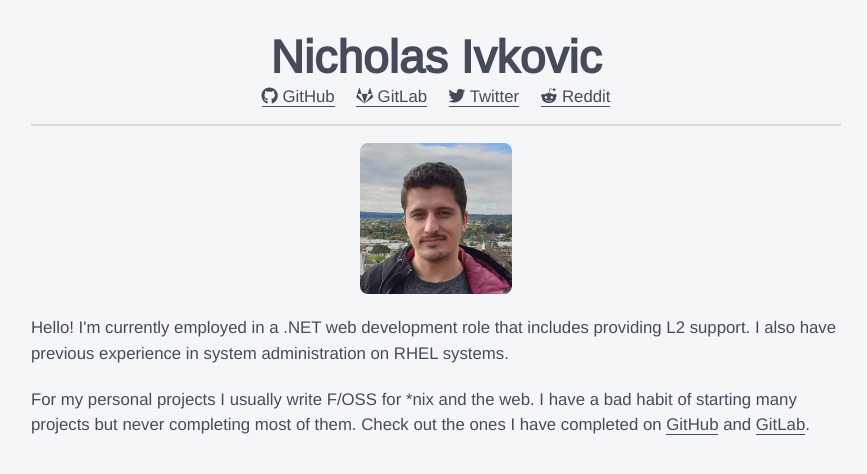
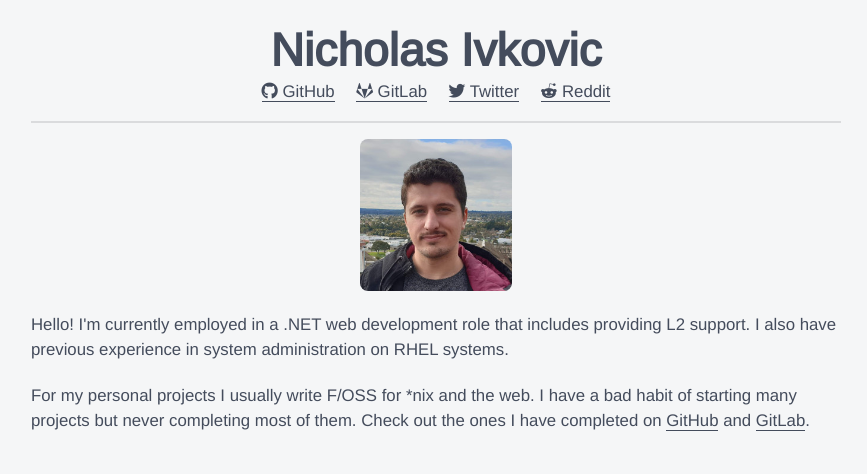
Before and after one commit to n-ivkovic/nivkovic.net, a plain HTML site: page index.html in a window 1280 px wide. Shown: the whole page, without its empty margins (204-1071 px from the left). Drawn offline with Linux system fonts and the light colour scheme.

Commit message:
CSS changes, minor HTML change * Removed some unused CSS * Added some CSS, including unused parts for potential future 'full' site * Removed target attr

```diff
--- a/css/nivkovic.css
+++ b/css/nivkovic.css
@@ -5,7 +5,6 @@
 }
 
 html {
-	overflow-y: scroll;
 	font-family: "Liberation Sans", "Arial", sans-serif;
 	font-size: 1.05em;
 	text-align: center;
@@ -20,18 +19,17 @@ body {
 	margin: 1em 0;
 	text-align: center;
 }
+#header h1 {
+	line-height: 85%;
+}
 #header ul {
-	margin: 0.75em 0;
+	margin: 0.5em 0 0 0;
 	padding: 0;
 	list-style-type: none;
 }
 #header ul li {
 	display: inline;
 	margin: 0 0.5em;
-	padding: 0;
-}
-#header h1 {
-	margin-bottom: -0.2em;
 }
 h1, h2, h3, h4, h5, h6 {
 	margin-bottom: 0.1em;
@@ -40,21 +38,6 @@ h1, h2, h3, h4, h5, h6 {
 }
 h1 {
 	font-size: 2.75em;
-}
-h2 {
-	font-size: 2em;
-}
-h3 {
-	font-size: 1.5em;
-}
-h4 {
-	font-size: 1.2em;
-}
-h5 {
-	font-size: 1em;
-}
-h6, figcaption, #footer {
-	font-size: 0.875em;
 }
 a:link, a:visited {
 	margin-bottom: 0.15em;
@@ -71,21 +54,25 @@ a:hover, a:active {
 	border-color: #7785A1;
 	color: #7785A1;
 }
-p {
+p, li, th, td {
+	line-height: 150%;
+}
+p, table {
 	margin: 1.25em 0;
-	line-height: 150%;
+}
+ul, ol {
+	padding: 0 0 0 1.25em;
+}
+ul {
+	list-style-type: disc;
 }
 hr {
 	border-width: 1px;
 	border-style: solid;
 	margin: 1em 0;
-	border-color: #DADBDD; /*#444C5C alpha 25%*/
 }
-ul {
-	list-style-type: disc;
-}
-li {
-	line-height: 120%;
+hr, table, tr, td, th, pre, blockquote {
+	border-color: #DADBDD; /*#444C5C alpha 25% on #F5F6F7*/
 }
 img {
 	display: block;
--- a/index.html
+++ b/index.html
@@ -21,10 +21,10 @@
 		<h1>Nicholas Ivkovic</h1>
 		<div id="nav" role="navigation" aria-label="External links">
 			<ul>
-				<li><a href="https://www.github.com/n-ivkovic" target="_blank"><i class="fab fa-github" aria-hidden="true"></i> GitHub</a></li>
-				<li><a href="https://www.gitlab.com/n-ivkovic" target="_blank"><i class="fab fa-gitlab" aria-hidden="true"></i> GitLab</a></li>
-				<li><a href="https://www.twitter.com/nivkovic_" target="_blank"><i class="fab fa-twitter" aria-hidden="true"></i> Twitter</a></li>
-				<li><a href="https://www.reddit.com/user/n-ivkovic" target="_blank"><i class="fab fa-reddit-alien" aria-hidden="true"></i> Reddit</a></li>
+				<li><a href="https://www.github.com/n-ivkovic"><i class="fab fa-github" aria-hidden="true"></i> GitHub</a></li>
+				<li><a href="https://www.gitlab.com/n-ivkovic"><i class="fab fa-gitlab" aria-hidden="true"></i> GitLab</a></li>
+				<li><a href="https://www.twitter.com/nivkovic_"><i class="fab fa-twitter" aria-hidden="true"></i> Twitter</a></li>
+				<li><a href="https://www.reddit.com/user/n-ivkovic"><i class="fab fa-reddit-alien" aria-hidden="true"></i> Reddit</a></li>
 			</ul>
 		</div>
 		<!-- /#nav -->
@@ -42,7 +42,7 @@
 		<p>
 			For my personal projects I usually write F/OSS for *nix and the web.
 			I have a bad habit of starting many projects but never completing most of them.
-			Check out the ones I have completed on <a href="https://www.github.com/n-ivkovic" target="_blank">GitHub</a> and <a href="https://www.gitlab.com/n-ivkovic" target="_blank">GitLab</a>.
+			Check out the ones I have completed on <a href="https://www.github.com/n-ivkovic">GitHub</a> and <a href="https://www.gitlab.com/n-ivkovic">GitLab</a>.
 		</p>
 	</div>
 	<!-- /#main -->
```
